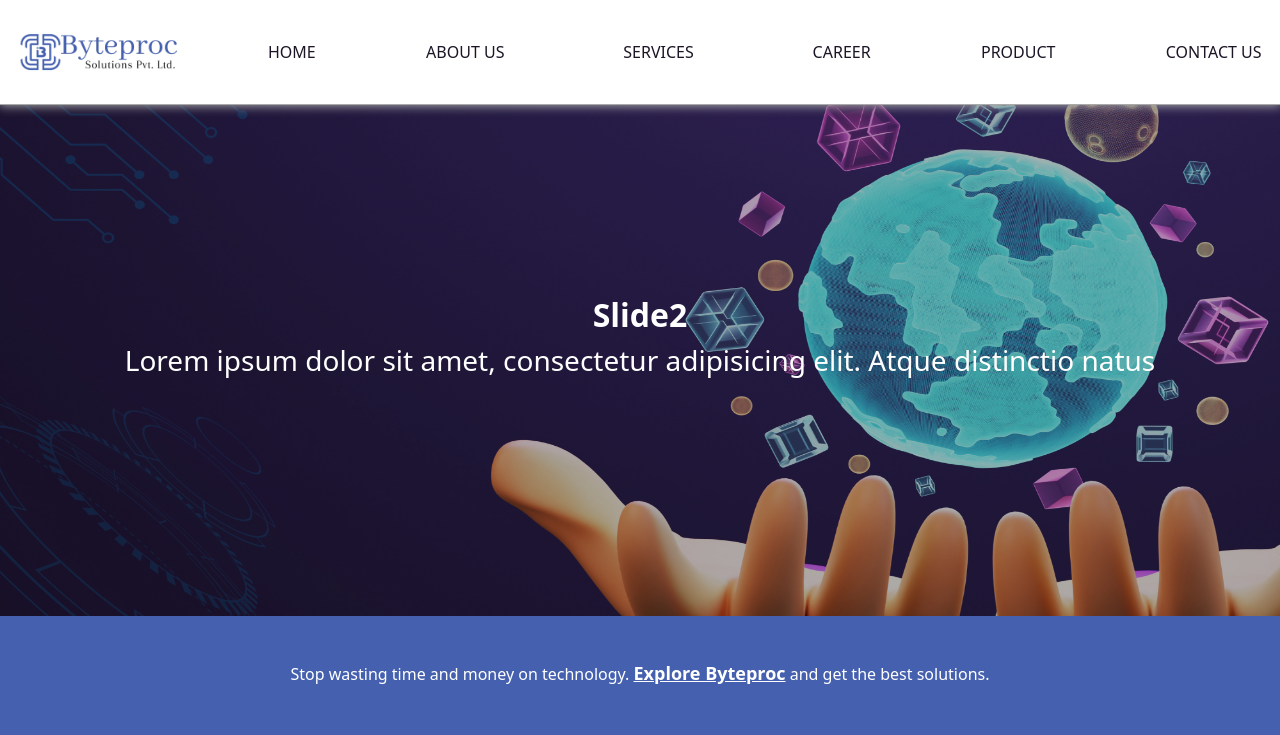
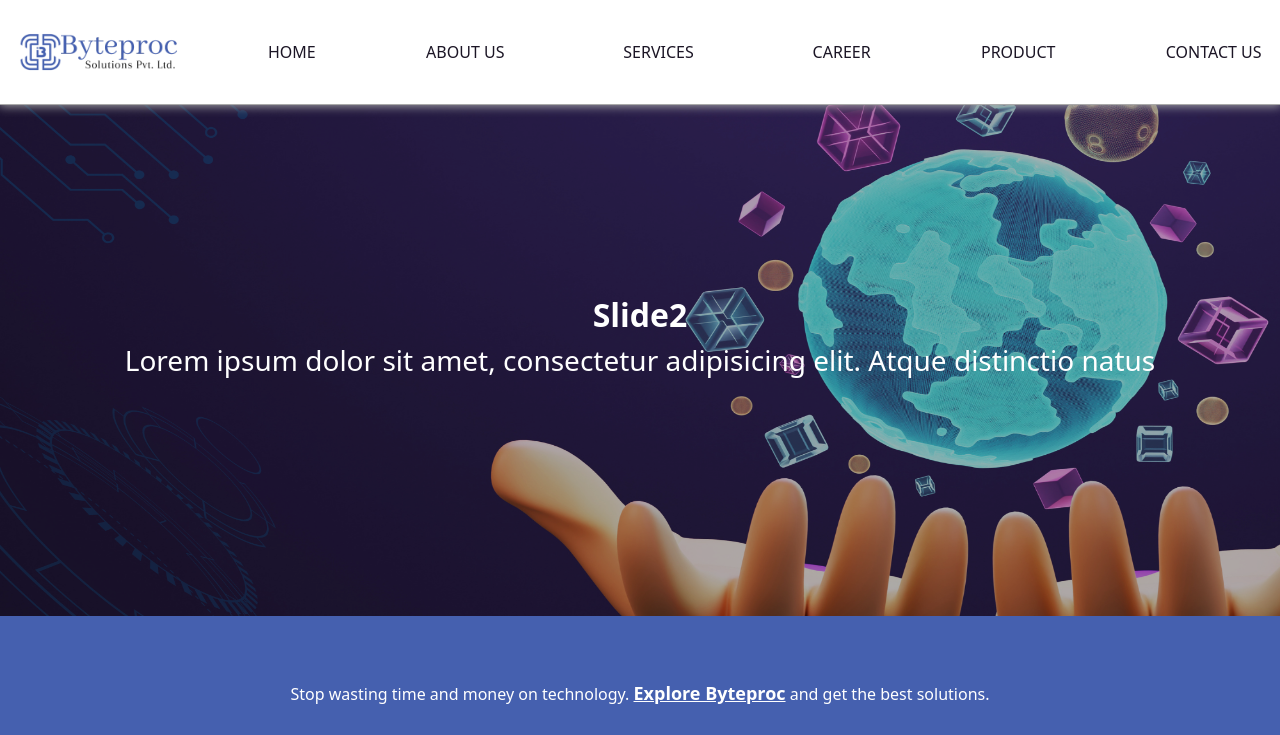
Before and after one commit to Abhikkkumar/Byteproc-Website, a React (Vite) app: page / in a window 1280 px wide. Shown: the top 735 px of the page. Built offline with nearby package versions, Linux system fonts and the light colour scheme; grey boxes are pictures that could not be loaded.

Commit message:
updated home page

```diff
--- a/src/App.css
+++ b/src/App.css
@@ -39,6 +39,9 @@
   background-color: var(--col1);
   z-index: 1;
 }
+.home{
+  padding-top:3.5rem;
+}
 
 /* ---> dropdown */
 .dropdown {
--- a/src/App.jsx
+++ b/src/App.jsx
@@ -7,12 +7,6 @@ import Home from "./components/Home";
 import HeaderMob from "./components/HeaderMob";
 import Sidebar from "./components/Sidebar";
 import Footer2 from "./components/Footer2";
-import Section3 from "./components/Section3";
-import About from "./components/About";
-import Section4 from "./components/Section4";
-import Services from "./components/Services";
-import Explore from "./components/Explore";
-import Help from "./components/Help";
 
 function App() {
   const [side, setSide] = useState(false);
@@ -25,12 +19,7 @@ function App() {
         <Routes>
           <Route path="/" element={<Home />}></Route>
         </Routes>
-        <Explore/>
-        <About/>
-        <Section3/>
-        <Services/>
-        <Help/>
-        <Section4/>
+
 
         <Footer />
         <Footer2/>
--- a/src/components/Home.jsx
+++ b/src/components/Home.jsx
@@ -1,12 +1,25 @@
 import React from "react";
 import Carousel from "./Carousel";
 import CarouselM from "./CarouselM";
+import Section3 from "./Section3";
+import About from "./About";
+import Section4 from "./Section4";
+import Services from "./Services";
+import Explore from "./Explore";
+import Help from "./Help";
+
 
 export default function Home() {
   return (
-    <div>
+    <div className="home">
         <Carousel/>
         <CarouselM/>
+        <Explore/>
+        <About/>
+        <Section3/>
+        <Services/>
+        <Help/>
+        <Section4/>
 
 
     </div>
--- a/src/components/carousel.css
+++ b/src/components/carousel.css
@@ -6,7 +6,7 @@
     width: 100%;
     height: 70vh;
     z-index: 0;
-    padding-top: 3.5rem;
+    /* padding-top: 3.5rem; */
   }
   .carouselM {
     height: 50vh;
--- a/src/components/explore.css
+++ b/src/components/explore.css
@@ -1,7 +1,6 @@
 .explore{
-    /* padding: 100px 250px 50px 250px; */
-    padding-top: 100px;
-    padding-bottom: 50px;
+    padding: 5% 3%;
+
     text-align: center;
     color: white;
     background-color: var(--col3);
--- a/src/components/section4.css
+++ b/src/components/section4.css
@@ -46,7 +46,7 @@
     font-size: 12px;
     background-color: var(--col3);
     border: none;
-    width: 25%;
+    max-width: 190px;
     border-radius: 3px;
     margin-top: 5%;
     border: 1px solid var(--col3);
@@ -97,7 +97,7 @@
       max-width: 520px;
     }
   }
-  @media (max-width: 415px) {
+  /* @media (max-width: 415px) {
     .sec4_right {
       flex-direction: column;
       align-items: center;
@@ -108,5 +108,11 @@
     .Sec4_Card {
       max-width: 320px;
       min-width: 230px;
+      text-align: center;
     }
-  }
+    .bold{
+      text-align: center;
+      width: min-content;
+      margin: auto;
+    }
+  } */
```
